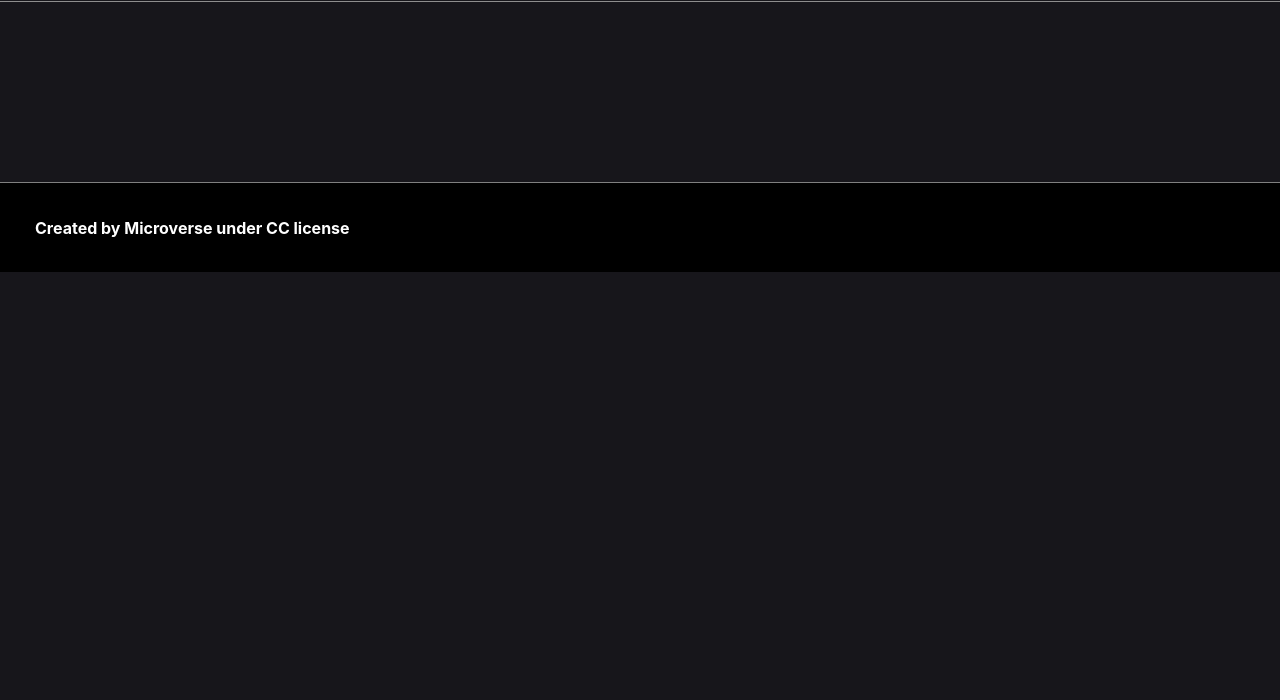
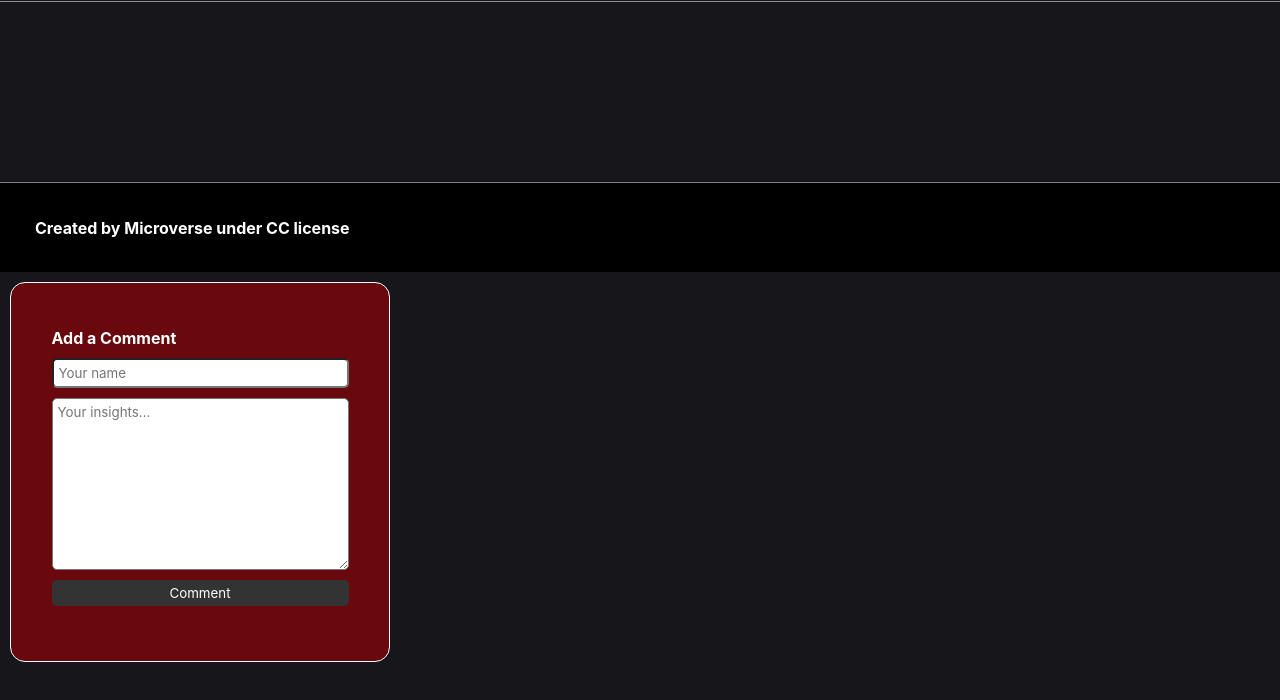
Before and after one commit to rodrigopenayo98/capstone-javascript-rod-haben, a website built with webpack: page src/index.html in a window 1280 px wide. Shown: the part 66-766 px from the top of the page. Built offline with nearby package versions, Linux system fonts and the light colour scheme; no server answers; a web font is replaced by a local one.

Commit message:
add structure add comment form

```diff
--- a/src/index.html
+++ b/src/index.html
@@ -46,3 +46,7 @@
   </footer>
 </body>
 </html>
+
+<div id="form-test">
+
+</div>
--- a/src/index.js
+++ b/src/index.js
@@ -1,9 +1,13 @@
 import "./style.css";
 import "./modules/api.js";
 import "./modules/api2.js";
-import { addDummyCards } from "./modules/dummyCards.js";
+import { addCards } from "./modules/cards.js";
+import { addCommentDiv } from "./modules/addComment.js"
 
 
-window.addEventListener("load", addDummyCards);
+window.addEventListener("load", () => {
+  addCards();
+  addCommentDiv();
+});
 
 console.log("Hello webpack!");
--- /dev/null
+++ b/src/modules/addComment.js
@@ -0,0 +1,23 @@
+const d = document;
+const formTest = d.querySelector("#form-test")
+
+const addCommentDiv = () => {
+  const divForm = d.createElement("div");
+  divForm.id = "add-comment";
+
+  divForm.innerHTML = `
+    <h4>Add a Comment</h4>
+    <form action="" id="comment-form">
+      <input id="name-form" type="text" placeholder="Your name">
+      <textarea id="textarea-form" name="" id="" cols="30" rows="10" placeholder="Your insights..."></textarea>
+      <button type="submit" id="btn-form">Comment</button>
+    </form>
+  `;
+
+  return divForm;
+};
+
+// Agregar el div al documento
+formTest.appendChild(addCommentDiv());
+
+export { addCommentDiv };
--- a/src/modules/dummyCards.js
+++ b/src/modules/cards.js
@@ -3,7 +3,7 @@ import { getSeries } from "./api";
 const d = document;
 const cardsContainer = d.querySelector("#movies-container");
 
-const addDummyCards = async () => {
+const addCards = async () => {
   try {
     const infoSeries = await getSeries();
     infoSeries.forEach((series) => {
@@ -21,7 +21,6 @@ const addDummyCards = async () => {
         </div>
         <div class="cc2">
           <button>Comments</button>
-          <button>Reservations</button>
         </div>
       `;
       cardsContainer.appendChild(cardStructure);
@@ -31,4 +30,4 @@ const addDummyCards = async () => {
   }
 };
 
-export { addDummyCards };
+export { addCards };
--- a/src/style.css
+++ b/src/style.css
@@ -77,8 +77,6 @@ footer {
   padding: 35px;
 }
 
-/* style.css */
-/* style.css */
 #movies-container {
   display: flex;
   flex-wrap: wrap;
@@ -155,3 +153,39 @@ button {
 button:hover {
   background-color: #555;
 }
+
+#form-test{
+  display: flex;
+  width: 380px;
+  height: 380px;
+  border: 1px solid white;
+  border-radius: 15px;
+  background-color:  rgba(126, 6, 10, 0.8);
+  align-items: center;
+  justify-content: center;
+  margin: 10px;
+}
+
+#comment-form{
+  display: flex;
+  flex-direction: column;
+}
+
+#add-comment h4{
+  margin-bottom: 10px;
+}
+
+#comment-form input,
+#comment-form textarea,
+#comment-form button {
+  margin-bottom: 10px;
+  border-radius: 5px;
+}
+
+#name-form{
+  height: 30px;
+  padding: 5px;
+}
+#textarea-form{
+  padding: 5px;
+}
```
